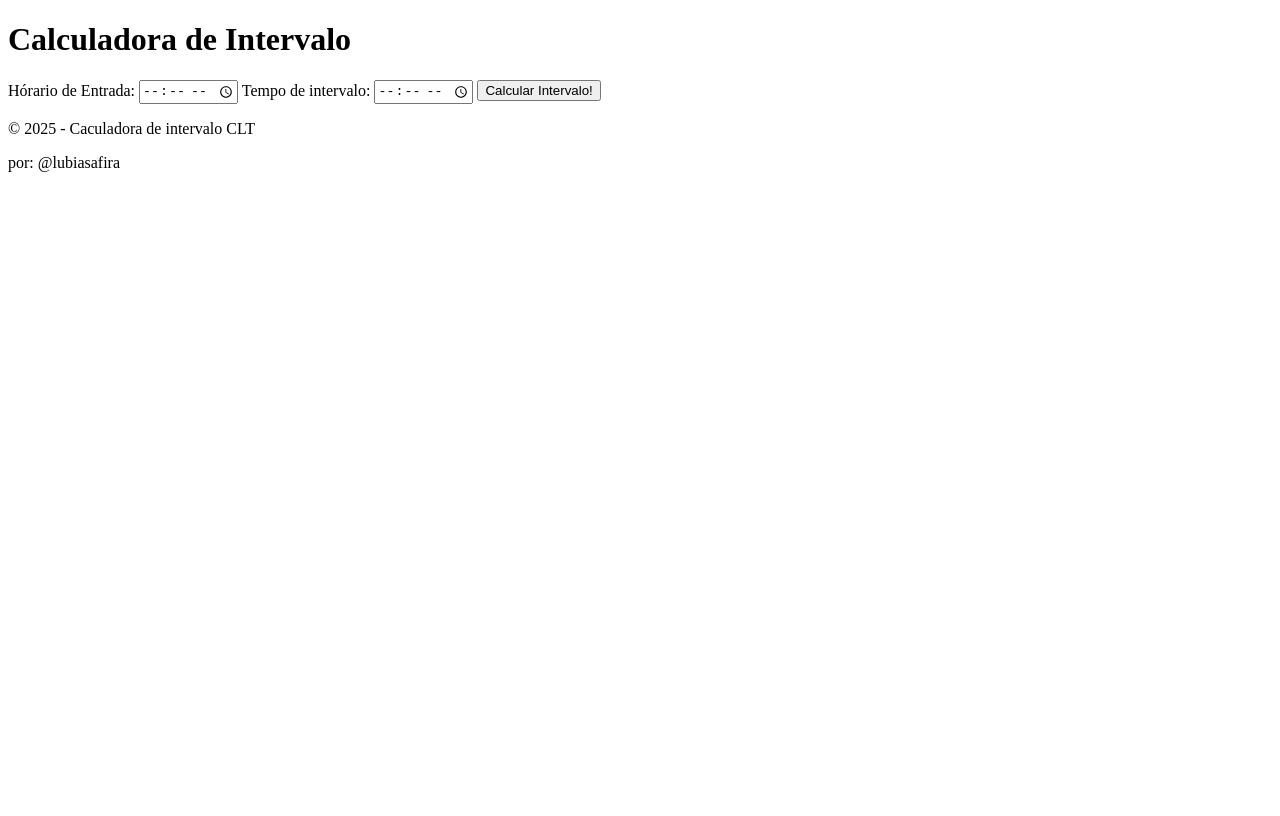
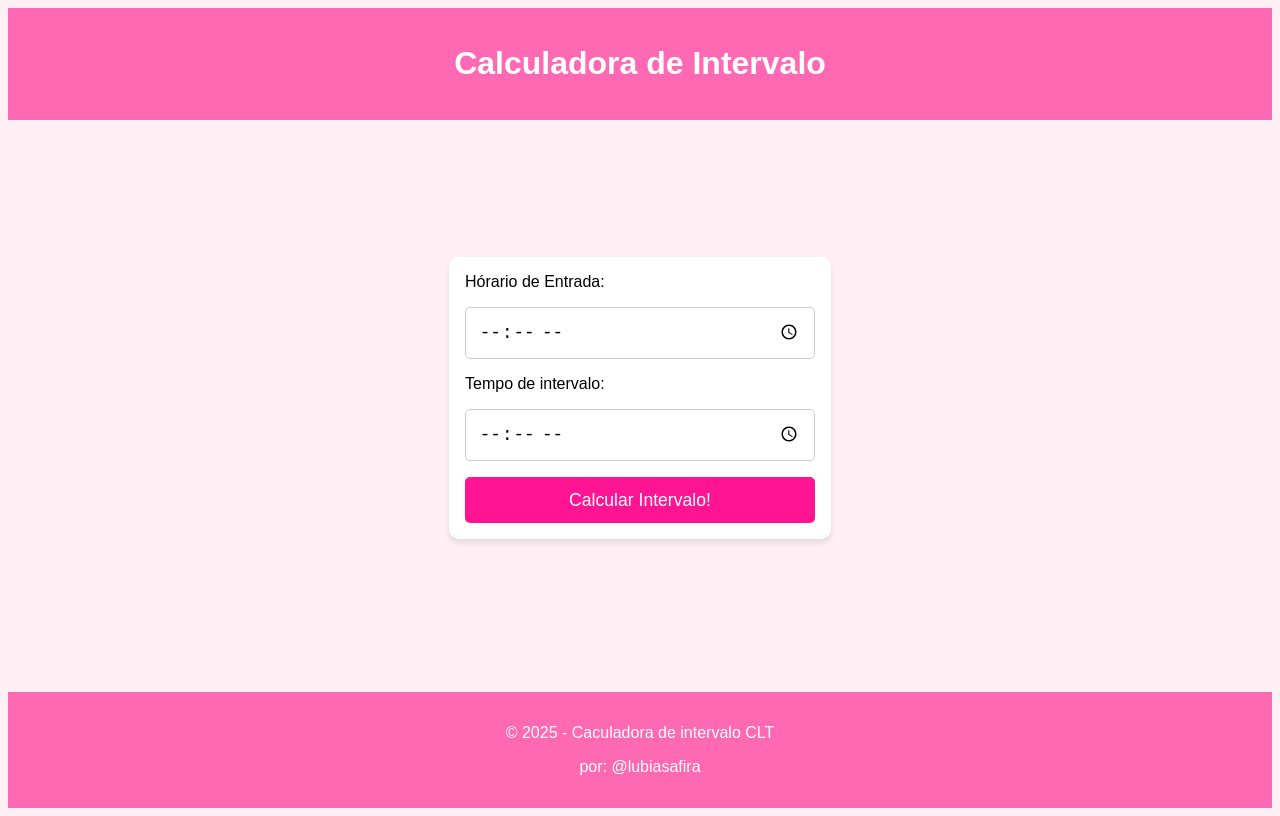
Before and after one commit to lubiasafira/caculadoraIntervalo, a plain HTML site: page index.html in a window 1280 px wide. Drawn offline with Linux system fonts and the light colour scheme.

Commit message:
Adiciona estilo css

```diff
--- a/index.html
+++ b/index.html
@@ -4,6 +4,7 @@
     <meta charset="UTF-8">
     <meta name="viewport" content="width=device-width, initial-scale=1.0">
     <title>Calculadora de Intervalo</title>
+    <link rel="stylesheet" href="style.css">
 </head>
 <body>
     <header>
--- /dev/null
+++ b/style.css
@@ -0,0 +1,70 @@
+body {
+    font-family: Arial, sans-serif;
+    background-color: #FFF0F5;
+    display: flex;
+    flex-direction: column;
+    min-height: 100vh;
+}
+
+header, footer{
+    background-color: #FF69B4;
+    color:white;
+    padding: 1rem;
+    text-align: center;
+}
+
+main {
+    flex: 1;
+    display: flex;
+    flex-direction: column;
+    justify-content: center;
+    align-items: center;
+    padding: 1rem;
+}
+
+form {
+    display: flex;
+    flex-direction: column;
+    width: 100%;
+    max-width: 350px;
+    gap: 1rem;
+    background-color: white;
+    padding: 1rem;
+    border-radius: 10px;
+    box-shadow: 0 4px 6px rgba(0, 0, 0, 0.1);
+}
+
+input, button {
+    padding: 0.8rem;
+    font-size: 1.1rem;
+    border-radius: 5px;
+    border: 1px solid #ccc;
+}
+
+button {
+    background-color:  #FF1493;
+    color:white;
+    border: none;
+    cursor: pointer;
+
+}
+
+button:hover {
+    background-color: #FF69B4;
+}
+
+#Resultado {
+    margin-top:  1rem;
+    font-weight: bold;
+    font-size: 1.8rem;
+    color: #333;
+    text-align: center;
+}
+
+@media (max-width: 400px)
+{
+    form {
+        width: 90%;
+        gap: 0.8rem;
+    }
+}
```
